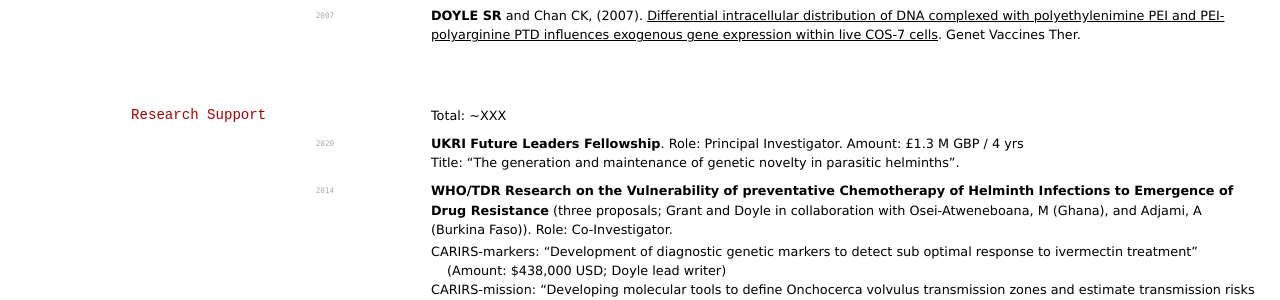
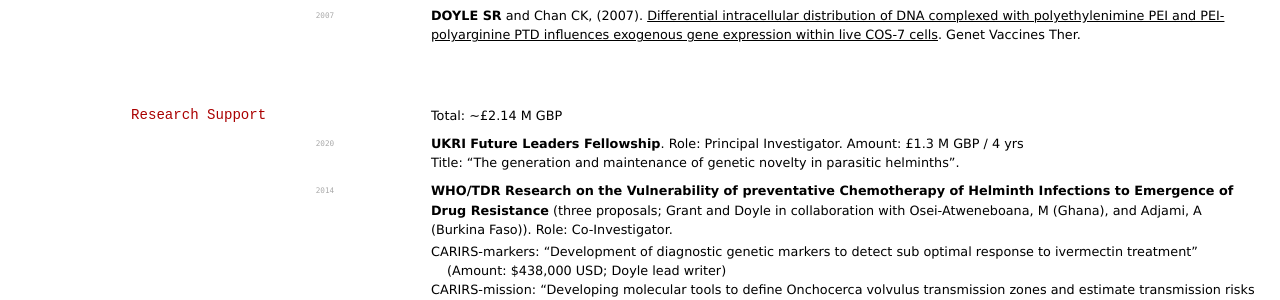
Before and after one commit to elipapa/markdown-cv, a Jekyll site: the page built from index.md, in a window 1280 px wide and 900 px high, scrolled down 3092 px. Shown: the part 152-452 px from the top of the window. Built offline with Jekyll 4.4.1, drawn with Linux system fonts in a browser that asks for light colours.

Commit message:
Update index.md

```diff
--- a/index.md
+++ b/index.md
@@ -158,7 +158,7 @@ Chan CK, Hart AH, Lister AN, **DOYLE SR** (2011) [Learning styles of 3rd year ge
 
 
 ## Research Support
-Total: ~XXX
+Total: ~£2.14 M GBP
 
 `2020`
 **UKRI Future Leaders Fellowship**. Role: Principal Investigator. Amount: £1.3 M GBP / 4 yrs
```
